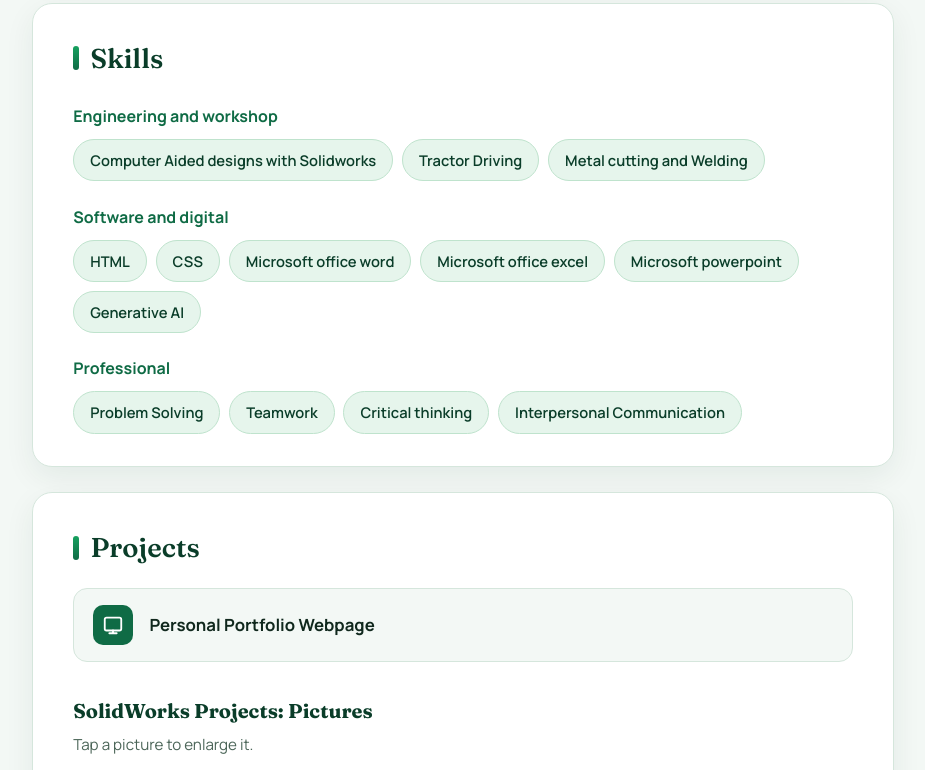
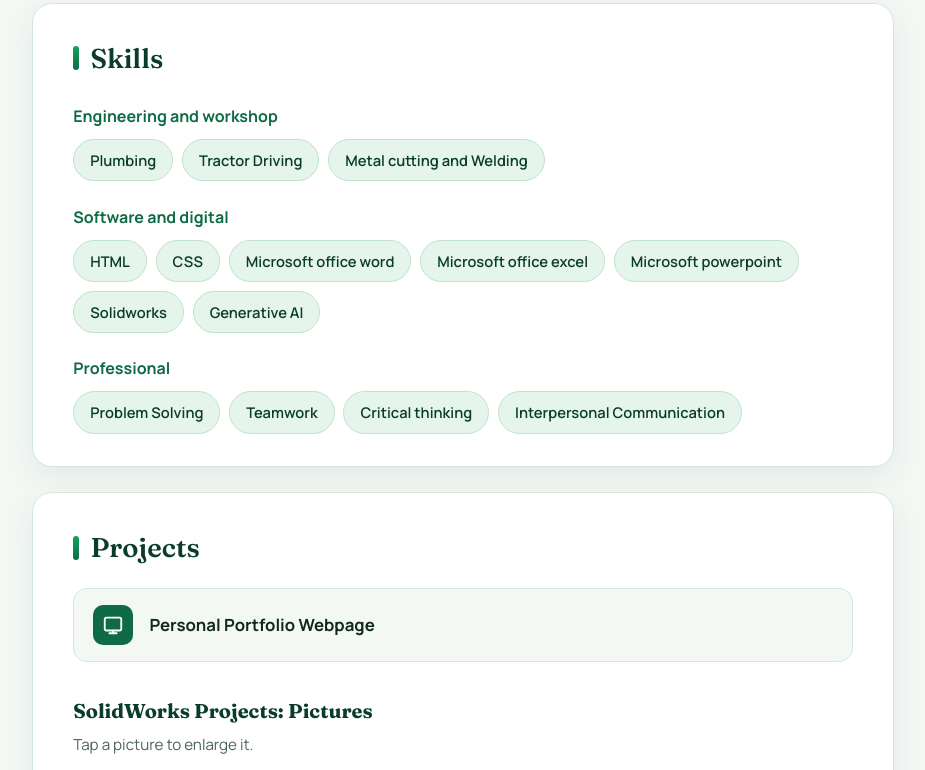
Before and after one commit to Adekolakamaldeen4/Adekolakamaldeen4.io, a plain HTML site: page index.html in a window 1280 px wide. Shown: the part 1070-1840 px from the top of the page, without its empty margins (177-1102 px from the left). Drawn offline with Linux system fonts and the light colour scheme.

Commit message:
Update skills section in index.html
Replaced 'Computer Aided designs with Solidworks' with 'Plumbing' in the skills section.

```diff
--- a/index.html
+++ b/index.html
@@ -159,7 +159,7 @@ footer{background:var(--forest);color:#b6d9c6;text-align:center;padding:1.6rem 1
     <h2>Skills</h2>
     <h3>Engineering and workshop</h3>
     <div class="badges">
-      <span class="badge">Computer Aided designs with Solidworks</span>
+      <span class="badge">Plumbing</span>
       <span class="badge">Tractor Driving</span>
       <span class="badge">Metal cutting and Welding</span>
     </div>
@@ -170,6 +170,7 @@ footer{background:var(--forest);color:#b6d9c6;text-align:center;padding:1.6rem 1
       <span class="badge">Microsoft office word</span>
       <span class="badge">Microsoft office excel</span>
       <span class="badge">Microsoft powerpoint</span>
+      <span class="badge">Solidworks</span>
       <span class="badge">Generative AI</span>
     </div>
     <h3>Professional</h3>
```
